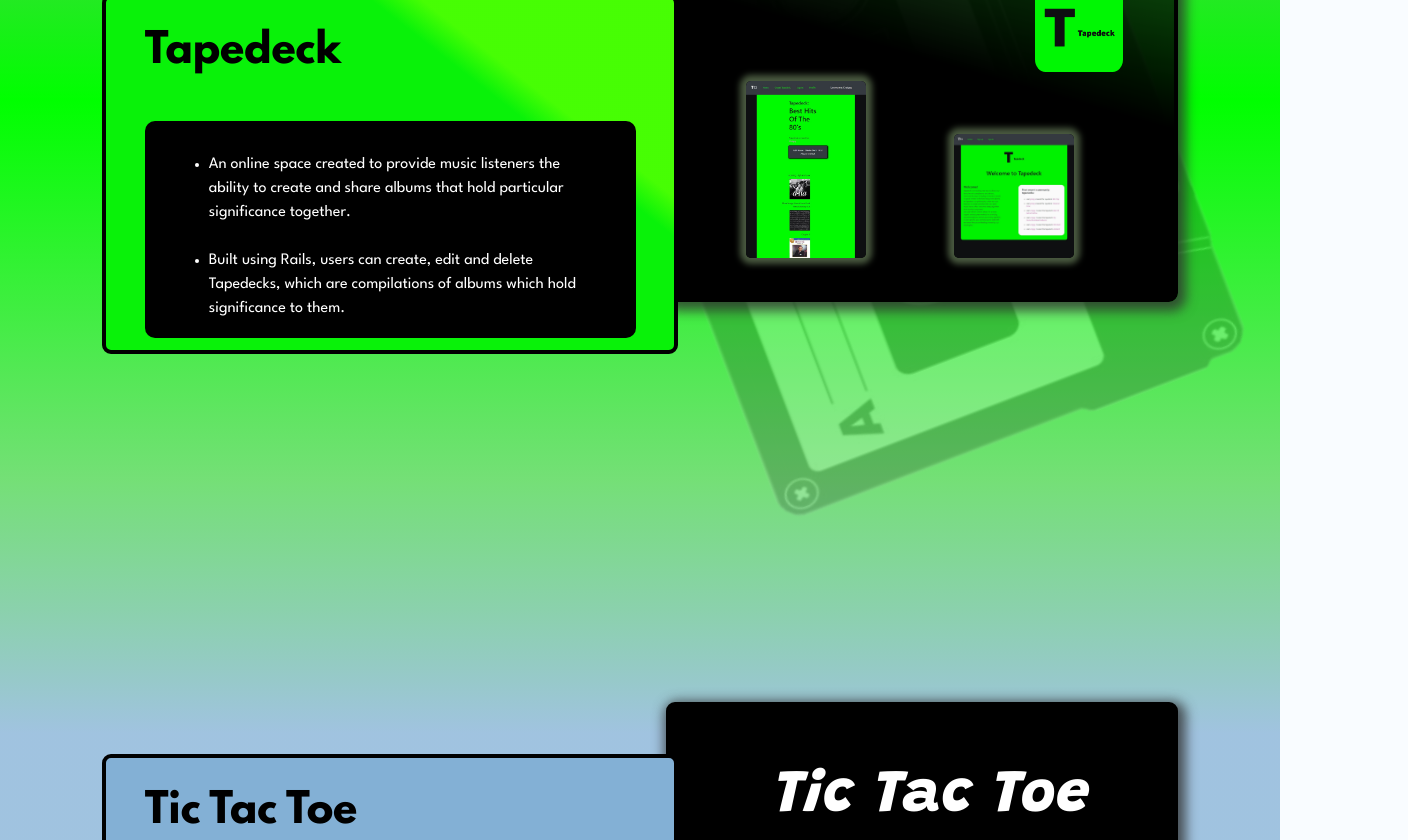
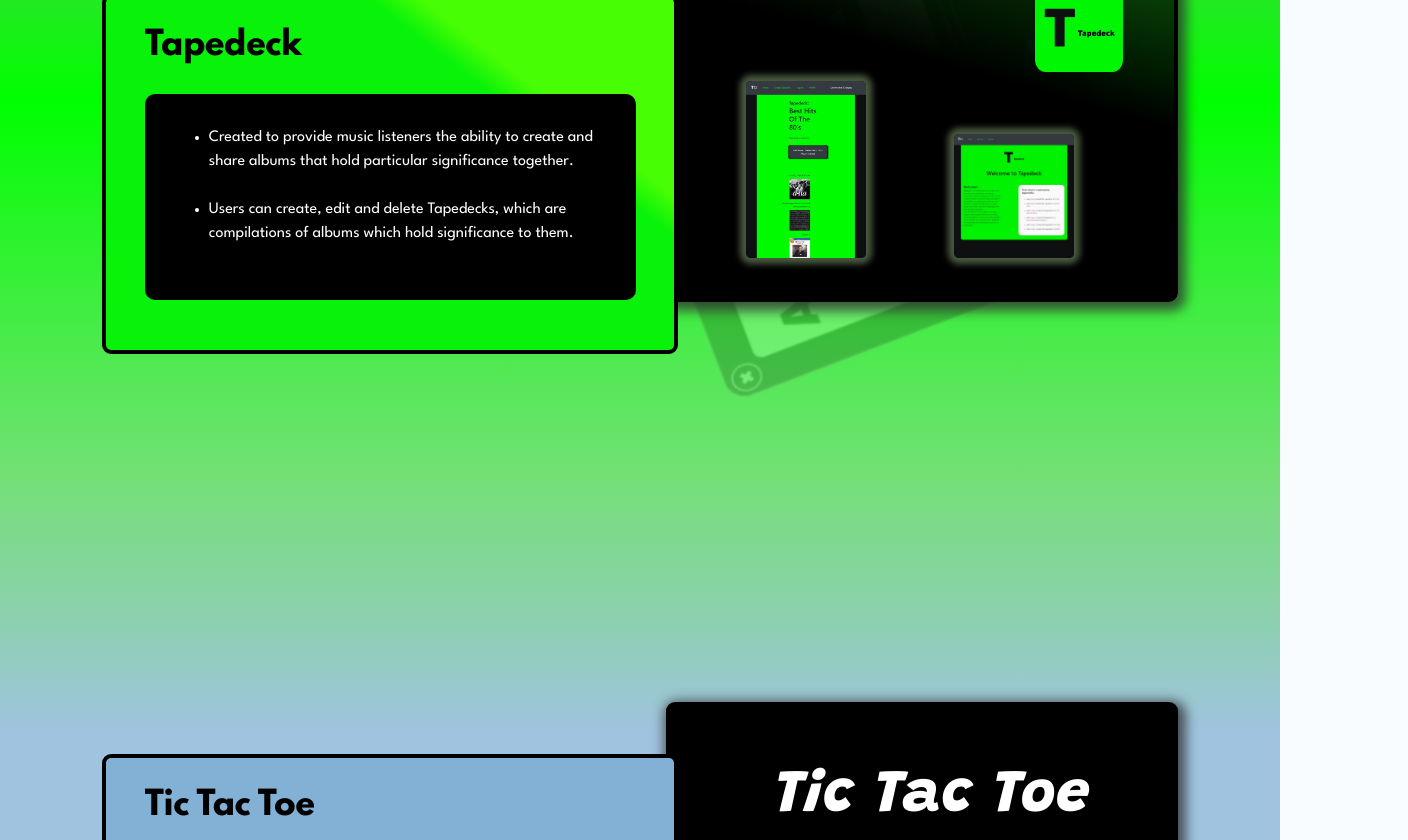
Before and after one commit to tombryson/portfolio, a React (Create React App) app: page / in a window 1280 px wide. Shown: the part 3960-4800 px from the top of the page, 1408 px wide, since content can reach past the window. Built offline with nearby package versions, Linux system fonts and the light colour scheme.

Commit message:
changes to responsiveness, bugfixes to width, and animations

```diff
--- a/src/components/App.css
+++ b/src/components/App.css
@@ -11,12 +11,14 @@
 body {
   background-color: #f9fcff!important;
   --angle: 145deg;
-  overflow: hidden;
-  overflow-y: scroll;
 }
 
 h1.spartan {
   margin-bottom: 5%;
+}
+
+h2 {
+  font-family: "leaguespartan-bold", "leaguespartan-bold", serif;
 }
 
 .top-background {
@@ -122,7 +124,7 @@ h1 > .name {
   display: flex;
   align-items: center;
   transition: all 0.6s ease!important;
-  -moz-transition: all 1s;
+  -moz-transition: all 1.2s;
 }
 
 .hello {
@@ -175,7 +177,7 @@ h1 > .name {
   margin: 0 auto;
   text-transform: uppercase;
   width: 13%;
-  transition: all 1.0s cubic-bezier(0, 0, 0.2, 1);
+  transition: all 1.2s cubic-bezier(0, 0, 0.2, 1);
   -moz-transition: all 1s;
   background-image: #ffffff00;
   border-radius: 50px;
@@ -364,6 +366,7 @@ a.nav-link:hover {
   position: absolute;
   box-shadow: 3px 4px 12px 5px #303030c7;
   min-height: 340px;
+  z-index: 1;
 }
 
 .see-through {
@@ -409,9 +412,6 @@ a.nav-link:hover {
   .project-overlay {
     height: 30vh!important;
 }
-.card-text-box, .connect4-box {
-  font-size: 14px!important;
-}
 }
 
 @media screen and (max-width: 560px) {
@@ -420,7 +420,7 @@ a.nav-link:hover {
     height: 36vh;
   }
   .project-overlay {
-    height: 30vh!important;
+    height: 32vh!important;
   }
   h1 .spartan {
     font-size: smaller;
@@ -441,7 +441,7 @@ a.nav-link:hover {
     height: 36vh;
   }
   .project-overlay {
-    height: 30vh!important;
+    height: 32vh!important;
   }
   h1 .spartan {
     font-size: smaller;
@@ -667,7 +667,7 @@ img.burning:hover {
   background-color: rgba(255, 255, 255, 0.205);
   height: 72%;
   border-radius: 10px;
-  padding: 1.1rem;
+  padding: 5px;
   margin-top: 2rem;
   font-family: 'League Spartan', sans-serif;
   font-size: clamp(12px, 2.0vmin, 3rem);
@@ -770,6 +770,10 @@ div.connect-four {
   background-image: linear-gradient(38deg, #09f209 70%, #43ff00fa 75%);
 }
 
+.tape-container {
+  overflow: hidden;
+}
+
 .shrek-title {
   color: #75e014;
   background: -webkit-linear-gradient(300deg, #61dc00b5, #b4ffbb);
@@ -818,9 +822,10 @@ div.tapedeck {
 .tape {
   position: absolute;
   opacity: 20%;
-  width: 60vmax;
-  right: 0rem;
+  width: 54vmax;
+  right: 8%;
   animation: rotate-gradient linear 10s infinite;
+  margin-top: -4%;
 }
 
 @keyframes rotate-gradient {
@@ -853,7 +858,7 @@ div.tic-tac-toe {
   display: inline-block;
   font-family: 'Grandstander', cursive;
   cursor: pointer;
-  font-size: clamp(28px, 9vmin, 60px);
+  font-size: clamp(28px, 8vmin, 60px);
   padding: 1vw;
 }
 
@@ -908,7 +913,6 @@ div.tic-tac-toe {
 .no-padding {
   padding: 0px;
   background-image: conic-gradient(from 0deg at 50% 40%, #ffffff 25%, transparent 38%, #76a8d1, black 105%);
-  transform: scaleX(1.2);
   background-size: 132% 100%;
 }
 
@@ -926,14 +930,13 @@ div.tic-tac-toe {
   pointer-events: none;
   background-position: top;
   box-shadow: inset 7px 12px 20px 8px #000000de;
-  transform: scaleX(0.8);
   height: 300px;
   max-height: 18vh;
   width: 50vw;
   margin: 0 auto;
-  min-width: 520px;
+  min-width: 100%;
   flex-wrap: nowrap;
-  padding: 0 60px;
+  padding: 0 8%;
 }
 
 .no-padding svg {
@@ -947,9 +950,10 @@ div.tic-tac-toe {
   border: solid #2d2b28 0px;
   transform: translateY(4.2vh);
   max-width: 45%;
-  filter: blur(1px);
+  filter: blur(0.5px);
   transition: 0.4s all ease-in-out;
   font-family: 'Yellowtail', cursive;
+  transform: scale(1.3);
 }
 
 .my-skills:hover {
@@ -964,6 +968,7 @@ div.tic-tac-toe {
   filter: contrast(0.8) blur(1px);
   width: 60%;
   height: 78%;
+  transform: scale(1.1);
 }
 
 .skill-box {
--- a/src/components/App.js
+++ b/src/components/App.js
@@ -126,10 +126,12 @@ const navbarTheme = () => {
         <Tictactoe />
       </div>
       <div className='project no-padding cyan'>
-        <svg xmlns="http://www.w3.org/2000/svg" width="100%" viewBox="0 0 1440 320">
-          <path fill="#76a8d1" fill-opacity="1" d="M0,192L21.8,165.3C43.6,139,87,85,131,58.7C174.5,32,218,32,262,58.7C305.5,85,349,139,393,170.7C436.4,203,480,213,524,202.7C567.3,192,611,160,655,138.7C698.2,117,742,107,785,90.7C829.1,75,873,53,916,69.3C960,85,1004,139,1047,149.3C1090.9,160,1135,128,1178,128C1221.8,128,1265,160,1309,186.7C1352.7,213,1396,235,1418,245.3L1440,256L1440,0L1418.2,0C1396.4,0,1353,0,1309,0C1265.5,0,1222,0,1178,0C1134.5,0,1091,0,1047,0C1003.6,0,960,0,916,0C872.7,0,829,0,785,0C741.8,0,698,0,655,0C610.9,0,567,0,524,0C480,0,436,0,393,0C349.1,0,305,0,262,0C218.2,0,175,0,131,0C87.3,0,44,0,22,0L0,0Z">
-          </path>
-        </svg>
+        <div className='svg'>
+          <svg xmlns="http://www.w3.org/2000/svg" width="100%" viewBox="0 0 1440 320">
+            <path fill="#76a8d1" fill-opacity="1" d="M0,192L21.8,165.3C43.6,139,87,85,131,58.7C174.5,32,218,32,262,58.7C305.5,85,349,139,393,170.7C436.4,203,480,213,524,202.7C567.3,192,611,160,655,138.7C698.2,117,742,107,785,90.7C829.1,75,873,53,916,69.3C960,85,1004,139,1047,149.3C1090.9,160,1135,128,1178,128C1221.8,128,1265,160,1309,186.7C1352.7,213,1396,235,1418,245.3L1440,256L1440,0L1418.2,0C1396.4,0,1353,0,1309,0C1265.5,0,1222,0,1178,0C1134.5,0,1091,0,1047,0C1003.6,0,960,0,916,0C872.7,0,829,0,785,0C741.8,0,698,0,655,0C610.9,0,567,0,524,0C480,0,436,0,393,0C349.1,0,305,0,262,0C218.2,0,175,0,131,0C87.3,0,44,0,22,0L0,0Z">
+            </path>
+          </svg>
+        </div>
       <div class="container">
         <div class="row">
           <div className='text-box box-1'>
--- a/src/components/Burning.js
+++ b/src/components/Burning.js
@@ -48,9 +48,9 @@ const Burning = () => {
             </div>
             <div className={`project-overlay burning-airlines-card`}>
                 <div>
-                    <h1 className='spartan'>
+                    <h2 className='spartan'>
                         Burning Airlines
-                    </h1>
+                    </h2>
                     </div>
                     <div className='card-text-box'>
                         <ul>
--- a/src/components/Connect4.js
+++ b/src/components/Connect4.js
@@ -47,9 +47,9 @@ const Connect4 = () => {
             </div>
             <div className={`project-overlay connect-four-card`}>
                 <div>
-                    <h1 className='spartan shrek-title'>
+                    <h2 className='spartan shrek-title'>
                     Connect Four
-                    </h1>
+                    </h2>
                     </div>
                     <div className='connect4-box'>
                         <ul>
--- a/src/components/Navbar.js
+++ b/src/components/Navbar.js
@@ -35,7 +35,6 @@ export default function App() {
   }
 
   const _handleOnClick = () => {
-    // e.preventDefault();
     window.open('https://www.linkedin.com/in/tom-bryson','_blank').focus();
   }
 
--- a/src/components/Tapedeck.js
+++ b/src/components/Tapedeck.js
@@ -25,7 +25,9 @@ const Tapedeck = () => {
 
     return (
         <Box projectClass={'tapedeck-card'} project={'Tapedeck'}>
-            <img className='tape' src={Tape} alt='an analogue tape'></img>
+            <div className='tape-container'>
+                <img className='tape' src={Tape} alt='an analogue tape'></img>
+            </div>
             <div className='project-underlay see-through'>
                 <div className='td-container'>
                     <div className='screen td-screen screenshot-connectfour row'>
@@ -47,14 +49,14 @@ const Tapedeck = () => {
                 </div>
             </div>
             <div className='project-overlay tapedeck-card'>
-                <h1 className='spartan tapedeck-title'>
+                <h2 className='spartan tapedeck-title'>
                     Tapedeck
-                </h1>
+                </h2>
                 <div className='tapedeck-box'>
                     <ul>
-                        <li>An online space created to provide music listeners the ability to create and share albums that hold particular significance together.</li>
+                        <li>Created to provide music listeners the ability to create and share albums that hold particular significance together.</li>
                         <br></br>
-                        <li>Built using Rails, users can create, edit and delete Tapedecks, which are compilations of albums which hold significance to them.</li>
+                        <li>Users can create, edit and delete Tapedecks, which are compilations of albums which hold significance to them.</li>
                     </ul>
                 </div>
             </div>
--- a/src/components/Tictactoe.js
+++ b/src/components/Tictactoe.js
@@ -49,9 +49,9 @@ const Tictactoe = () => {
             </div>
             <div className={`project-overlay tictactoe-card`}>
                 <div>
-                    <h1 className='spartan'>
+                    <h2 className='spartan'>
                     Tic Tac Toe
-                    </h1>
+                    </h2>
                     </div>
                     <div className='card-text-box tictactoe-box'>
                         <ul>
```
